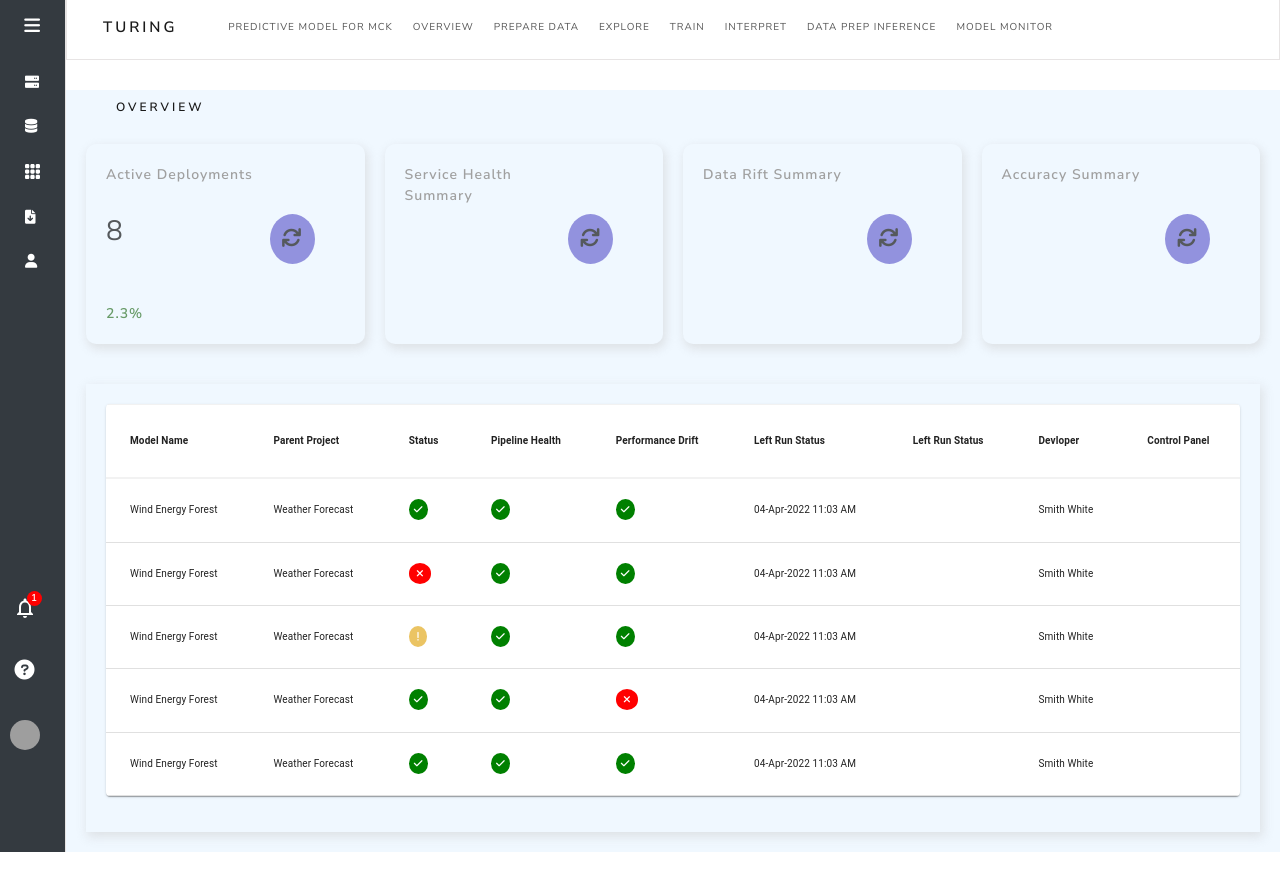
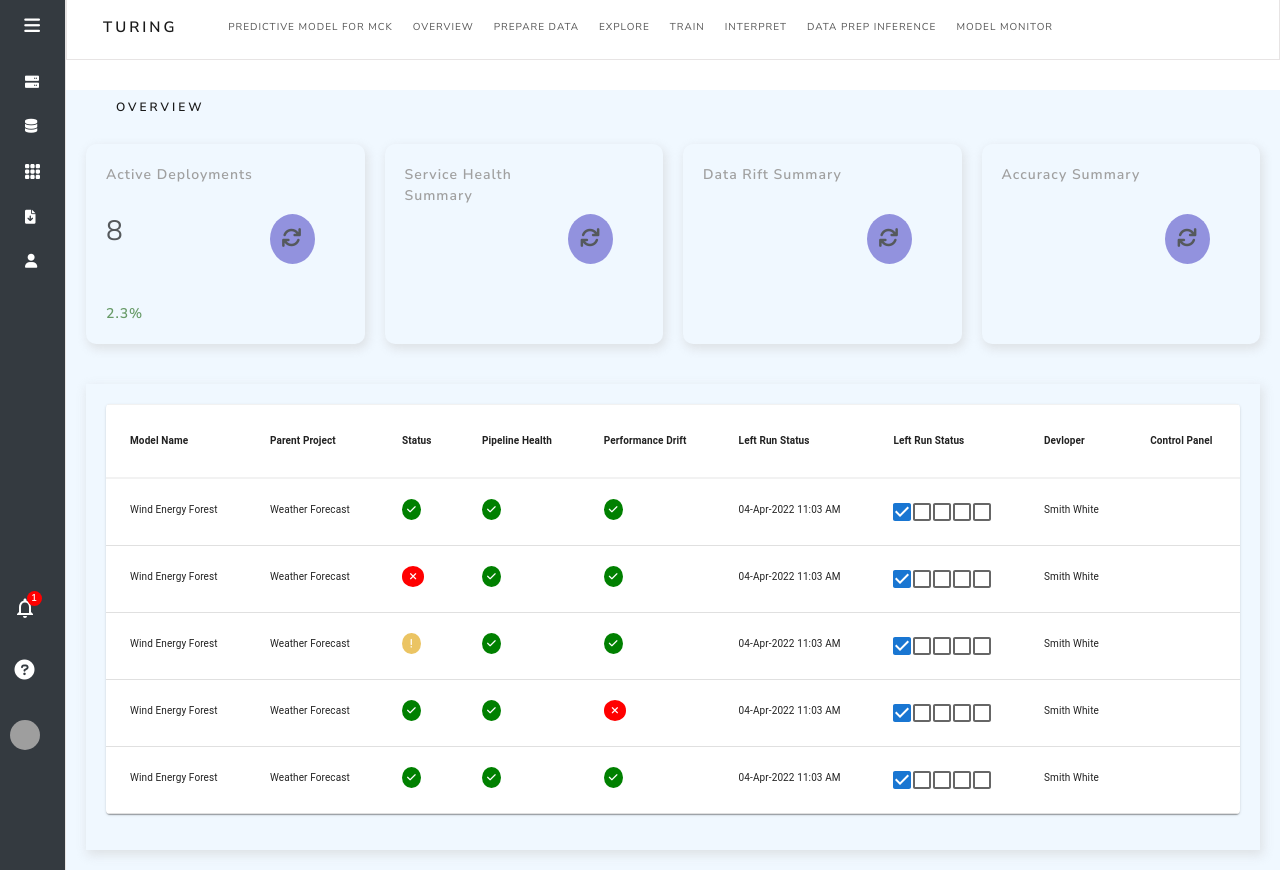
Before and after one commit to sankarroyals/tiger_first_project, a React (Create React App) app: page / in a window 1280 px wide. Built offline with nearby package versions, Linux system fonts and the light colour scheme; grey boxes are pictures that could not be loaded.

Commit message:
added checkboxs in dashboard

```diff
--- a/src/App.js
+++ b/src/App.js
@@ -1,6 +1,6 @@
 import './App.css';
 import { BrowserRouter, Routes, Route } from "react-router-dom";
-import { Container} from 'react-bootstrap'
+import { Container } from 'react-bootstrap'
 
 import Home from './pages/home/Home'
 import Sidebar from './components/sidebar/Sidebar';
@@ -19,7 +19,7 @@ function App() {
 
             <Route path="/" element={<Home />} />
             <Route path="/charts" element={<Chart title="Deployments" />} />
-    <Route path="/publish" element={<Publish/>} />
+            <Route path="/publish" element={<Publish />} />
           </Routes>
         </div>
       </div>
--- a/src/components/table/Table.js
+++ b/src/components/table/Table.js
@@ -6,6 +6,7 @@ import TableContainer from "@mui/material/TableContainer";
 import TableHead from "@mui/material/TableHead";
 import TableRow from "@mui/material/TableRow";
 import Paper from "@mui/material/Paper";
+import { Checkbox } from "@mui/material";
 
 const List = () => {
   const rows = [
@@ -17,7 +18,7 @@ const List = () => {
       pipeline_status: "approved",
       performance_status: "approved",
       last_run_status: "04-Apr-2022 11:03 AM",
-      developer:"Smith White"
+      developer: "Smith White"
 
     },
     {
@@ -28,7 +29,7 @@ const List = () => {
       pipeline_status: "approved",
       performance_status: "approved",
       last_run_status: "04-Apr-2022 11:03 AM",
-      developer:"Smith White"
+      developer: "Smith White"
 
     },
     {
@@ -39,7 +40,7 @@ const List = () => {
       pipeline_status: "approved",
       performance_status: "approved",
       last_run_status: "04-Apr-2022 11:03 AM",
-      developer:"Smith White"
+      developer: "Smith White"
 
     },
     {
@@ -50,7 +51,7 @@ const List = () => {
       pipeline_status: "approved",
       performance_status: "canceled",
       last_run_status: "04-Apr-2022 11:03 AM",
-      developer:"Smith White"
+      developer: "Smith White"
 
     },
     {
@@ -61,7 +62,7 @@ const List = () => {
       pipeline_status: "approved",
       performance_status: "approved",
       last_run_status: "04-Apr-2022 11:03 AM",
-      developer:"Smith White"
+      developer: "Smith White"
 
     },
   ];
@@ -95,7 +96,7 @@ const List = () => {
                   </span>
                   :
 
-                (row.status === 'pending'?
+                  (row.status === 'pending' ?
 
 
                     <span className={`status ${row.status}`}><i class="fas fa-exclamation"></i></span>
@@ -114,7 +115,7 @@ const List = () => {
                   </span>
                   :
 
-                (row.status === 'pending'?
+                  (row.status === 'pending' ?
 
 
                     <span className={`status ${row.pipeline_status}`}><i class="fas fa-exclamation"></i></span>
@@ -133,7 +134,7 @@ const List = () => {
                   </span>
                   :
 
-                (row.status === 'pending'?
+                  (row.status === 'pending' ?
 
 
                     <span className={`status ${row.performance_status}`}><i class="fas fa-exclamation"></i></span>
@@ -146,9 +147,71 @@ const List = () => {
                 }
               </TableCell>
               <TableCell className="tableCell">{row.last_run_status}</TableCell>
-              <TableCell className="tableCell"></TableCell>
+
+              <TableCell className="tableCell">
+                <div className="boxC">
+
+                  <Checkbox className="box" defaultChecked
+                    onClick={(e) => {
+                      if (e.target.checked) {
+                        console.log('checked')
+                      }
+                      else {
+                        console.log("unchecked")
+                      }
+                    }}
+                  ></Checkbox>
+                  <Checkbox className="box"
+                   onClick={(e) => {
+                      if (e.target.checked) {
+                        console.log('checked')
+                      }
+                      else {
+                        console.log("unchecked")
+                      }
+                    }}
+
+                  ></Checkbox>
+                  <Checkbox className="box"
+                   onClick={(e) => {
+                      if (e.target.checked) {
+                        console.log('checked')
+                      }
+                      else {
+                        console.log("unchecked")
+                      }
+                    }}
+
+                  ></Checkbox>
+                  <Checkbox className="box"
+                   onClick={(e) => {
+                      if (e.target.checked) {
+                        console.log('checked')
+                      }
+                      else {
+                        console.log("unchecked")
+                      }
+                    }}
+
+                  ></Checkbox>
+                  <Checkbox className="box"
+                   onClick={(e) => {
+                      if (e.target.checked) {
+                        console.log('checked')
+                      }
+                      else {
+                        console.log("unchecked")
+                      }
+                    }}
+
+                  ></Checkbox>
+
+                </div>
+              </TableCell>
               <TableCell className="tableCell">{row.developer}</TableCell>
-              <TableCell className="tableCell"></TableCell>
+              <TableCell className="tableCell">
+
+              </TableCell>
             </TableRow>
           ))}
         </TableBody>
--- a/src/components/table/table.scss
+++ b/src/components/table/table.scss
@@ -1,6 +1,16 @@
 .table {
   .tableCell{
    font-size: 10px;
+   .boxC{
+    display: flex;
+    gap:2px;
+    .box{
+      height:15px;
+      width:15px;
+
+     }
+   }
+
   }
   .head{
     font-weight: 600;
```
Lines whose indentation alone changed are shown as unchanged.
